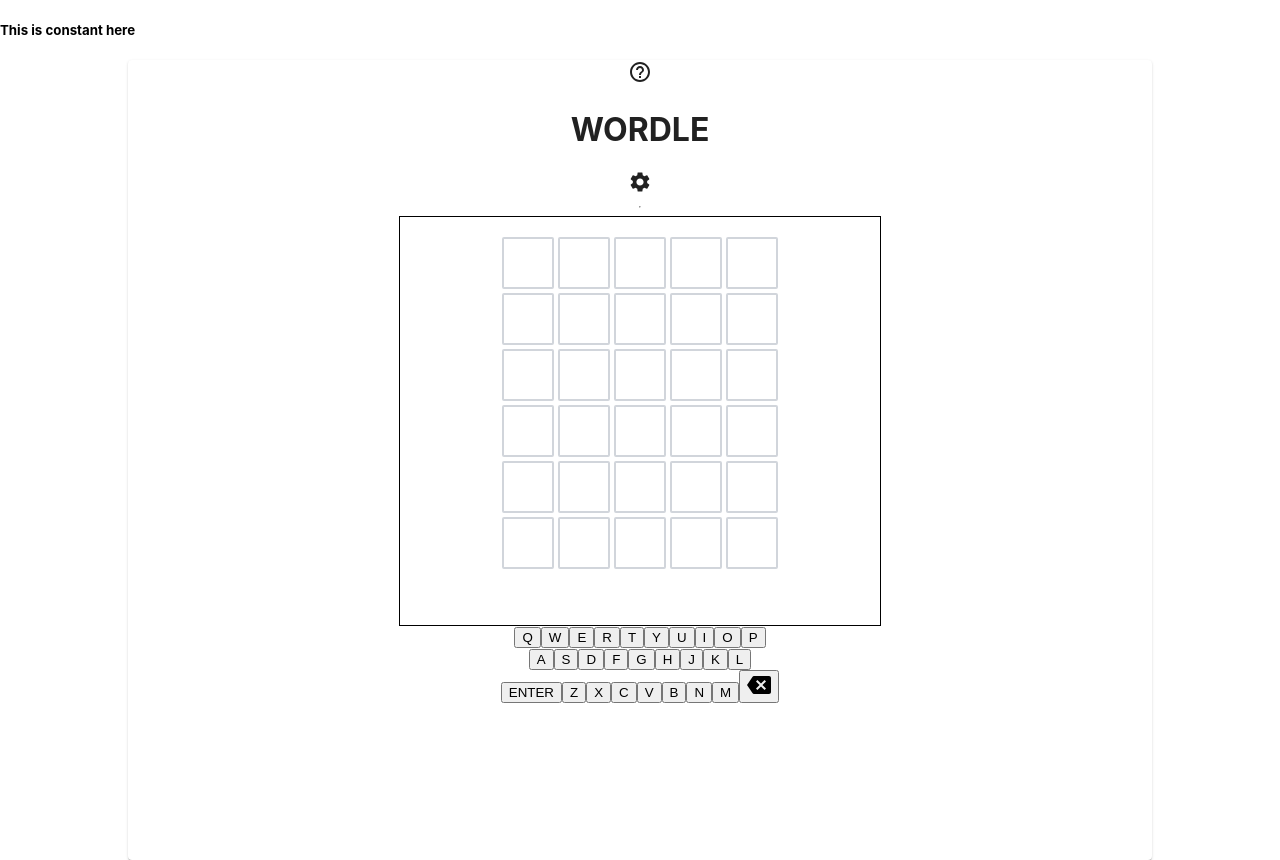
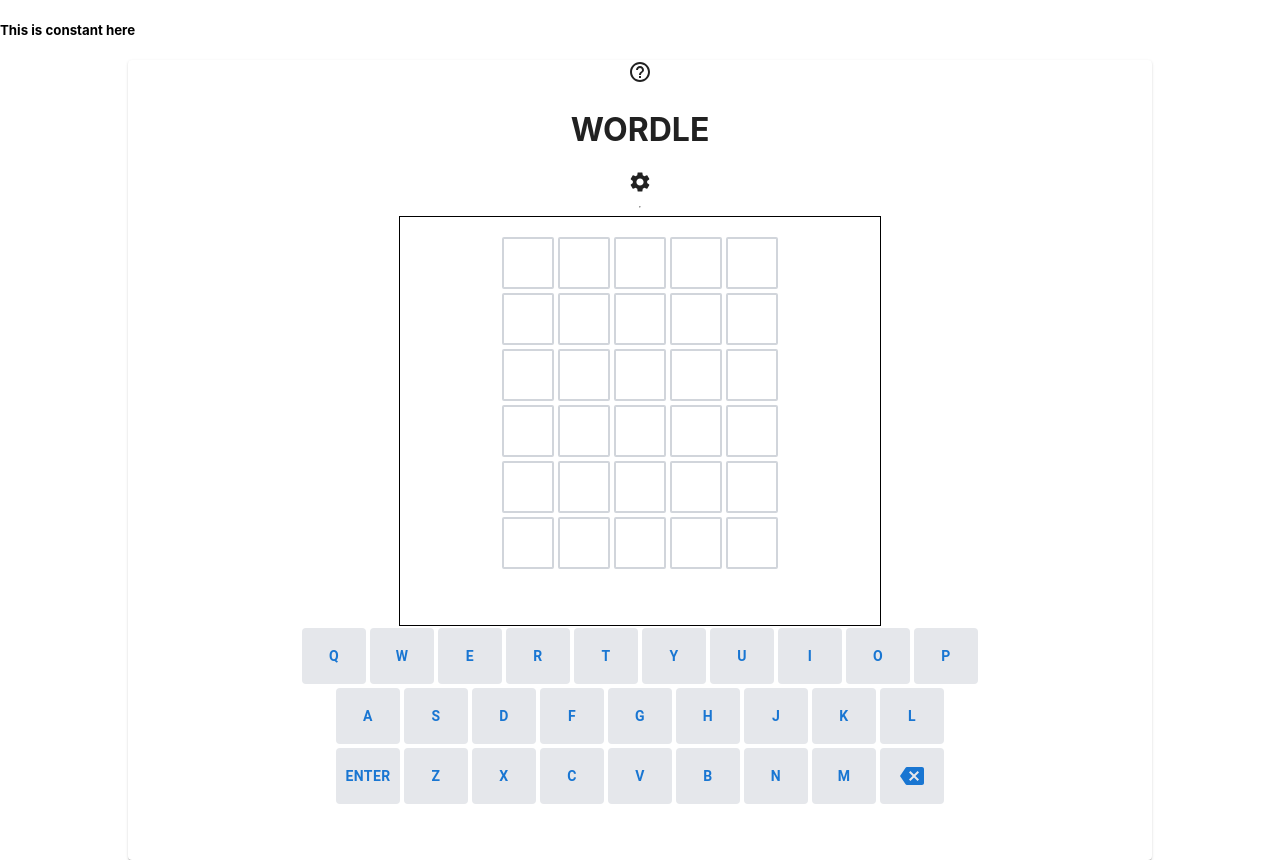
Before and after one commit to ThirdRockEngineering/Wrdl3, a React (Create React App) app in the folder client/: page /soloGame in a window 1280 px wide. Built offline with nearby package versions, Linux system fonts and the light colour scheme; what ipfs-core would draw is missing.

Commit message:
Keyboard MUI updated

```diff
--- a/client/src/components/soloGameComponents/Keyboard.js
+++ b/client/src/components/soloGameComponents/Keyboard.js
@@ -1,5 +1,7 @@
 import { useEffect, useState } from "react";
 import BackspaceIcon from "@mui/icons-material/Backspace";
+import Button from "@mui/material/Button";
+import Box from "@mui/material/Box"
 
 const keyboard = {
   line1: "QWERTYUIOP",
@@ -14,32 +16,62 @@
 });
 
 function Key(props) {
-  const [state, setState] = useState("bg-gray-200 hover:bg-gray-300 dark:bg-zinc-400 dark:text-white dark:hover:bg-zinc-500");
 
-  const x = props.value.length === 1 ? "w-7 sm:w-10 " : "p-2 sm:p-4 ";
+  const defaultValue = {
+    backgroundColor: "rgb(229 231 235)",
+    '&:hover': {
+      backgroundColor: "rgb(209 213 219)"
+    }
+  }
+
+  // const [state, setState] = useState("bg-gray-200 hover:bg-gray-300 dark:bg-zinc-400 dark:text-white dark:hover:bg-zinc-500");
+  const [state, setState] = useState(defaultValue)
+
+  // const x = props.value.length === 1 ? "w-7 sm:w-10 " : "p-2 sm:p-4 ";
+  const x = props.value.length === 1 ? { width: "1.75rem" } : { padding: "0.5rem" };
   const returnKey = () => {
     props.getKey(props.value);
   };
 
   useEffect(() => {
     setTimeout(() => {
-      if (props.state === "C") setState("bg-correct text-white");
-      if (props.state === "E") setState("bg-exist text-white");
-      if (props.state === "N") setState("bg-wrong text-white dark:bg-gray-600");
+      // if (props.state === "C") setState("bg-correct text-white");
+      if (props.state === "C" ) setState( { backgroundColor: "#20AA57", color: "white"})
+      // if (props.state === "E") setState("bg-exist text-white");
+      if (props.state === "E") setState({ backgroundColor: "#E5B22D", color: "white"});
+      // if (props.state === "N") setState("bg-wrong text-white dark:bg-gray-600");
+      if (props.state === "N") setState({ backgroundColor: "#989898", color: "grey"});
+
     }, 350);
   }, [props.state]);
 
+
   return (
-    <button
-      className={
-        x +
-        state +
-        " h-14 300 grid items-center rounded font-semibold cursor-pointer"
-      }
-      onClick={returnKey}
+    // <button
+    //   className={
+    //     x +
+    //     state +
+    //     " h-14 300 grid items-center rounded font-semibold cursor-pointer"
+    //   }
+    //   onClick={returnKey}
+    // >
+    <Button sx={{
+        ...x,
+        ...state,
+        height: "3.5rem",
+        display: "grid",
+        alignItems: "center",
+        borderRadius: "0.25rem",
+        fontWeight: "600",
+        cursor: "pointer",
+        minWidth: "none",
+    }}
+
+    // onClick={returnKey}
     >
       {props.value === "DEL" ? <BackspaceIcon /> : props.value}
-    </button>
+    </Button>
+    // </button>
   );
 }
 
@@ -52,9 +84,26 @@
   const keyHandler = (value) => {
     props.keyHandler(value);
   };
+
+  const keyboardSX = {
+    display: "flex",
+    gap: "0.25rem",
+    marginTop: "0.125rem",
+    marginBottom: "0.125rem",
+    width: "fit-content"
+  }
   return (
-    <div className="flex flex-col items-center w-100 pb-5">
-      <div className="flex gap-1 my-0.5 w-fit">
+    // <div className="flex flex-col items-center w-100 pb-5">
+    <Box sx={{
+      display: "flex",
+      flexDirection: "column",
+      alignItems: "center",
+      width: "25rem",
+      paddingBottom: "1.25rem",
+      alignSelf: "center"
+    }}>
+      {/* <div className="flex gap-1 my-0.5 w-fit"> */}
+      <Box sx={keyboardSX}>
         {keyboard.line1.split("").map((value, key) => (
           <Key
             getKey={keyHandler}
@@ -63,8 +112,10 @@
             state={letters[value]}
           />
         ))}
-      </div>
-      <div className="flex gap-1 my-0.5 w-fit">
+        </Box>
+      {/* </div> */}
+      {/* <div className="flex gap-1 my-0.5 w-fit"> */}
+      <Box sx={keyboardSX}>
         {keyboard.line2.split("").map((value, key) => (
           <Key
             getKey={keyHandler}
@@ -73,8 +124,10 @@
             state={letters[value]}
           />
         ))}
-      </div>
-      <div className="flex gap-1 my-0.5 w-fit">
+        </Box>
+      {/* </div> */}
+      {/* <div className="flex gap-1 my-0.5 w-fit"> */}
+      <Box sx={keyboardSX}>
         <Key value="ENTER" getKey={keyHandler} />
         {keyboard.line3.split("").map((value, key) => (
           <Key
@@ -85,8 +138,10 @@
           />
         ))}
         <Key value="DEL" getKey={keyHandler} />
-      </div>
-    </div>
+        </Box>
+      {/* </div> */}
+      </Box>
+    // </div>
   );
 }
 
```
